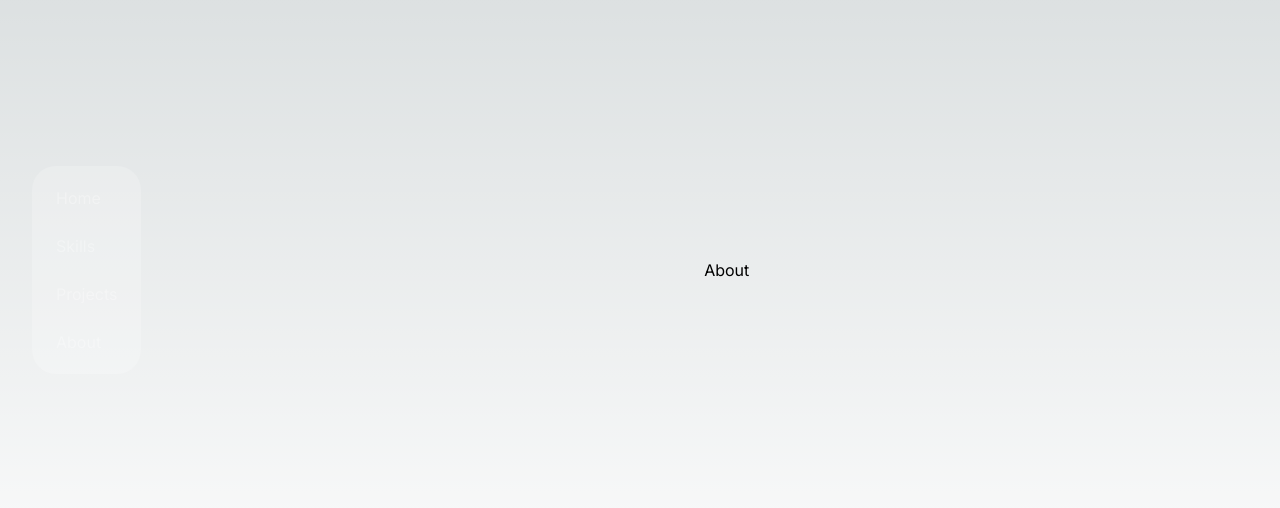
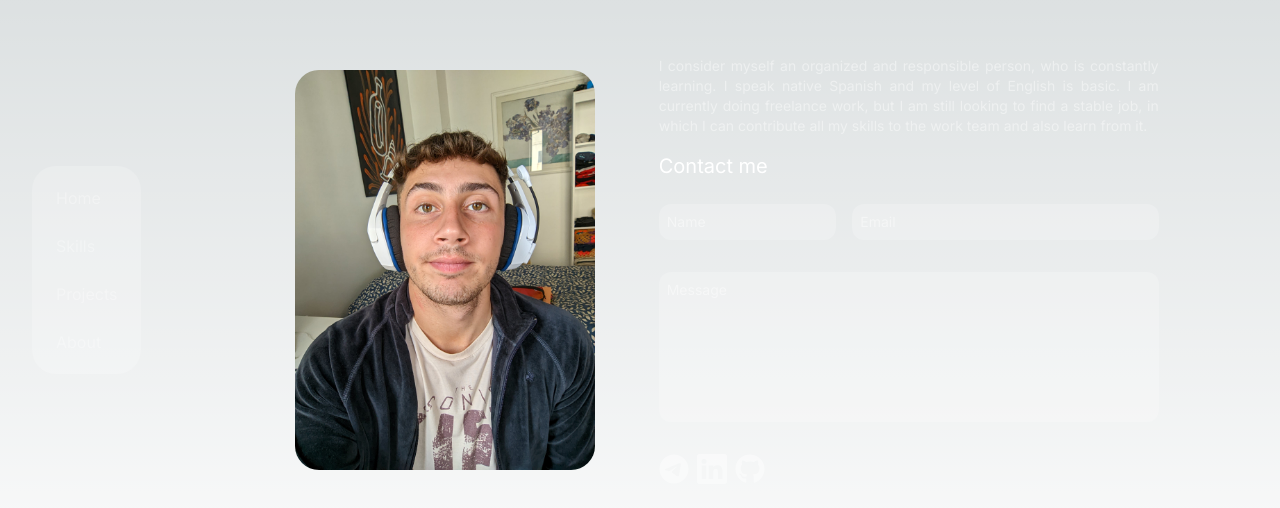
Before and after one commit to bredigian/next-portfolio, a Next.js app: page /about in a window 1280 px wide. Shown: the part 130-638 px from the top of the page. Built offline with nearby package versions, Linux system fonts and the light colour scheme.

Commit message:
[feature] about page

```diff
--- a/src/app/about/page.js
+++ b/src/app/about/page.js
@@ -1,9 +1,71 @@
-import React from "react"
+"use client"
+
+import ContactForm from "@/components/ContactForm"
+import Image from "next/image"
+import meImage from "@/assets/images/me.jpg"
+import { motion } from "framer-motion"
+import { social } from "@/constants/social"
 
 const About = () => {
   return (
-    <main className="grid place-items-center w-full">
-      <h1 className="">About</h1>
+    <main className="flex flex-wrap items-center justify-center gap-16 w-full">
+      <motion.div
+        initial={{ opacity: 0 }}
+        animate={{ opacity: 1 }}
+        transition={{
+          duration: 0.3,
+          delay: 0.25,
+        }}
+        className="flex flex-col items-center gap-4"
+      >
+        <Image
+          src={meImage}
+          alt="Gianluca Bredice"
+          width={300}
+          className="rounded-3xl"
+        />
+      </motion.div>
+      <div className="flex flex-col items-start gap-4 max-w-[500px]">
+        <motion.p
+          initial={{ opacity: 0 }}
+          animate={{ opacity: 1 }}
+          transition={{ duration: 0.3, delay: 0.75 }}
+          className="text-gray-300 text-sm text-justify"
+        >
+          I consider myself an organized and responsible person, who is
+          constantly learning. I speak native Spanish and my level of English is
+          basic. I am currently doing freelance work, but I am still looking to
+          find a stable job, in which I can contribute all my skills to the work
+          team and also learn from it.
+        </motion.p>
+        <motion.div
+          initial={{ opacity: 0 }}
+          animate={{ opacity: 1 }}
+          transition={{ duration: 0.3, delay: 1.25 }}
+          className="flex flex-col items-start gap-2"
+        >
+          <h3 className="text-xl text-white">Contact me</h3>
+          <ContactForm />
+        </motion.div>
+        <ul className="flex flex-wrap gap-2">
+          {social.map((item, index) => {
+            const delay = 1.75 + index * 0.1
+            return (
+              <motion.li
+                initial={{ opacity: 0 }}
+                animate={{ opacity: 1 }}
+                transition={{ duration: 0.3, delay }}
+                key={item.name}
+                className="text-gray-300 hover:text-white duration-200 ease-in-out"
+              >
+                <a href={item.url} target="_blank">
+                  {item.icon}
+                </a>
+              </motion.li>
+            )
+          })}
+        </ul>
+      </div>
     </main>
   )
 }
--- a/src/app/page.js
+++ b/src/app/page.js
@@ -8,9 +8,9 @@ import myImage from "@/assets/images/me.webp"
 
 const Home = () => {
   const titles = [
-    "FullStack Developer",
     "Frontend Developer",
     "Backend Developer",
+    "FullStack Developer",
   ]
   const [titleActive, setTitleActive] = useState(0)
 
@@ -23,7 +23,7 @@ const Home = () => {
   }, [])
 
   return (
-    <main className="flex flex-row flex-wrap items-end justify-center gap-8 w-full">
+    <main className="flex flex-row flex-wrap items-center justify-center gap-8 w-full">
       <div className="flex flex-col items-start gap-8 max-w-[800px]">
         <div className="flex items-center gap-4">
           <motion.h1
@@ -43,7 +43,7 @@ const Home = () => {
               transition={{ duration: 0.3, delay: 0.25 }}
               className="text-6xl text-white"
             >
-              <motion.b className="text-[#FED766]">
+              <motion.b className="text-yellow-primary">
                 {titles[titleActive]}
               </motion.b>
             </motion.h1>
@@ -81,7 +81,7 @@ const Home = () => {
         <Image
           className="rounded-3xl"
           priority
-          width={280}
+          width={200}
           src={myImage}
           alt="Gianluca Bredice"
         />
--- /dev/null
+++ b/src/components/ContactForm.js
@@ -0,0 +1,14 @@
+import Input from "./Input"
+
+const ContactForm = () => {
+  const dataInputs = ["Name", "Email", "Message"]
+  return (
+    <form className="grid grid-cols-8 gap-4 w-full py-4">
+      {dataInputs.map((input, index) => {
+        return <Input key={input + index} input={input} />
+      })}
+    </form>
+  )
+}
+
+export default ContactForm
--- /dev/null
+++ b/src/components/Input.js
@@ -0,0 +1,62 @@
+"use client"
+
+import { useState } from "react"
+
+const Input = ({ input }) => {
+  const [translate, setTranslate] = useState(false)
+  const [value, setValue] = useState("")
+
+  const translateLabel = () => {
+    setTranslate(true)
+  }
+
+  const translateBackLabel = () => {
+    if (value === "") {
+      setTranslate(false)
+    }
+  }
+
+  return (
+    <div
+      className={`relative flex flex-col ${
+        input === "Message"
+          ? "col-span-8"
+          : input === "Name"
+          ? "col-span-3"
+          : "col-span-5"
+      } ${input === "Message" && "mt-4"}`}
+    >
+      <label
+        htmlFor={input}
+        className={`text-gray-300 text-sm absolute duration-200 ease-in-out ${
+          !translate ? "translate-x-2 translate-y-2" : "-translate-y-6"
+        }`}
+      >
+        {input}
+      </label>
+      {input === "Message" ? (
+        <textarea
+          onFocus={translateLabel}
+          onBlur={translateBackLabel}
+          value={value}
+          onChange={(e) => setValue(e.target.value)}
+          className="text-sm text-gray-200 bg-gray-100 w-full rounded-xl p-2 outline-none h-[150px] resize-none"
+        ></textarea>
+      ) : (
+        <input
+          onFocus={translateLabel}
+          onBlur={translateBackLabel}
+          type="text"
+          name={input}
+          id={input}
+          autoComplete={`${input === "Name" ? "given-name" : "email"}`}
+          value={value}
+          onChange={(e) => setValue(e.target.value)}
+          className="text-sm text-gray-200 w-full bg-gray-100 rounded-xl p-2 outline-none"
+        />
+      )}
+    </div>
+  )
+}
+
+export default Input
--- /dev/null
+++ b/src/constants/social.js
@@ -0,0 +1,21 @@
+import { FaGithub, FaTelegram } from "react-icons/fa6"
+
+import { BsLinkedin } from "react-icons/bs"
+
+export const social = [
+  {
+    name: "Telegram",
+    icon: <FaTelegram size={30} />,
+    url: "tg://resolve?domain=bredigian",
+  },
+  {
+    name: "Linkedin",
+    icon: <BsLinkedin size={30} />,
+    url: "https://www.linkedin.com/in/gianluca-bredice-62a65b230/",
+  },
+  {
+    name: "Github",
+    icon: <FaGithub size={30} />,
+    url: "https://github.com/bredigian",
+  },
+]
--- a/tailwind.config.js
+++ b/tailwind.config.js
@@ -18,6 +18,9 @@ module.exports = {
           200: "#ffffff50",
           300: "#ffffff70",
         },
+        yellow: {
+          primary: "#fed766",
+        },
       },
     },
   },
```
Also changed, not shown: src/assets/images/me.webp.
